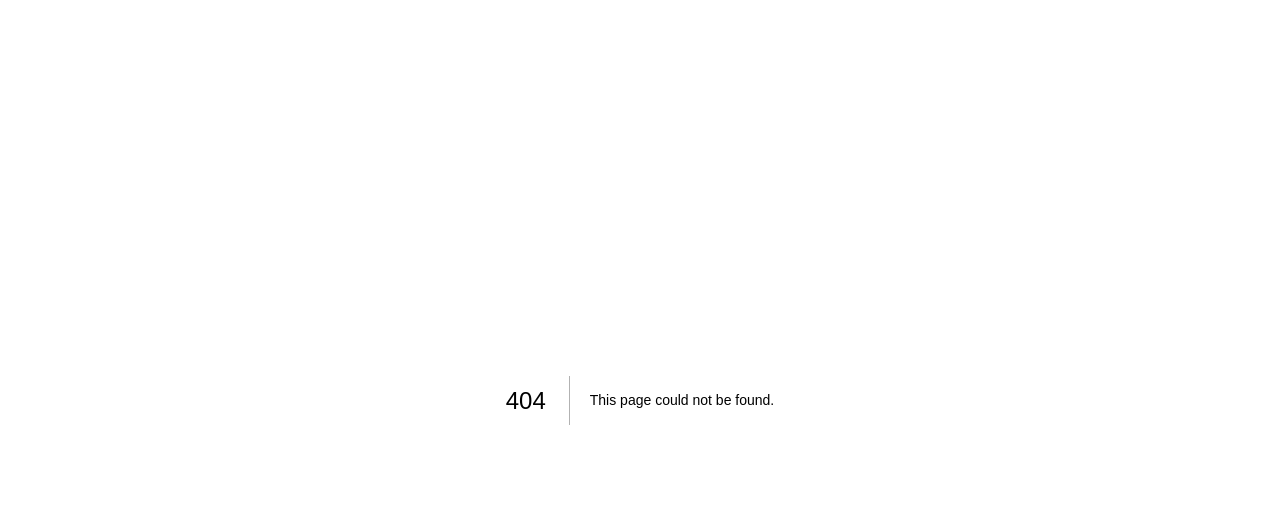
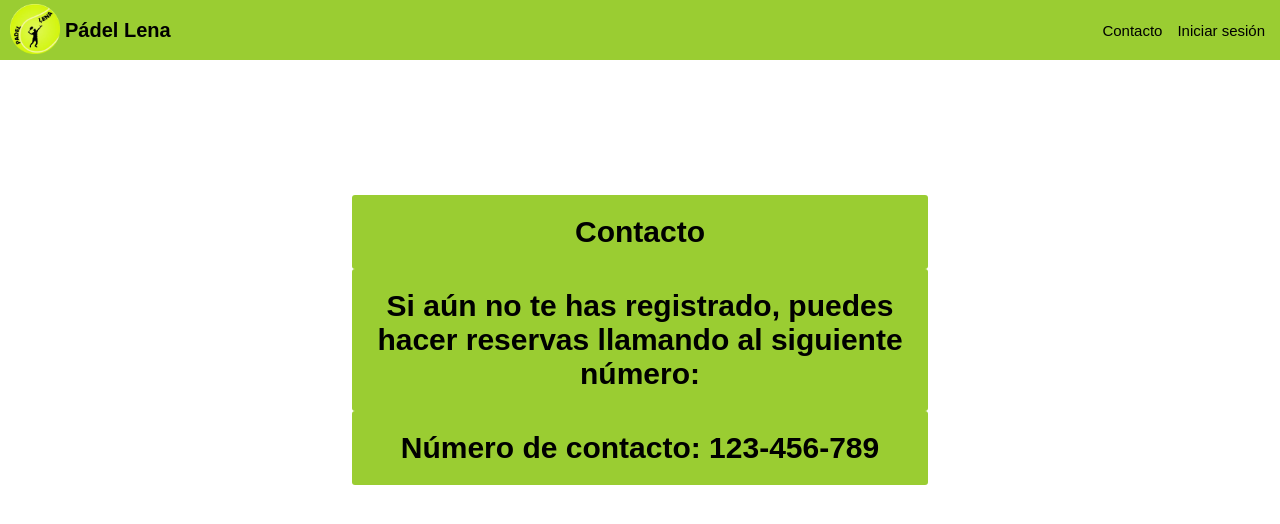
Before and after one commit to FactoriaF5Code/rc2-final-project-enolsurfer, a Next.js app in the folder padel-lena/: page /contact in a window 1280 px wide. Before the commit this address had no page. Shown: the top 524 px of the page. Built offline with nearby package versions, Linux system fonts and the light colour scheme.

Commit message:
login y contacto añadido

```diff
--- a/padel-lena/components/Header.js
+++ b/padel-lena/components/Header.js
@@ -1,19 +1,39 @@
 import React from 'react';
 import Image from 'next/image';
 import Link from 'next/link';
+import { useRouter } from 'next/router';
+import firebaseApp from '../config/firebaseConfig';
+import { getAuth } from 'firebase/auth';
 import styles from '../styles/Header.module.css';
 
 const Header = () => {
+  const router = useRouter();
+  const auth = getAuth(firebaseApp);
+
+  const handleReservarClick = () => {
+    const user = auth.currentUser;
+    if (user) {
+      router.push('/reservas');
+    } else {
+      router.push('/login');
+    }
+  };
+
   return (
     <header className={styles.header}>
       <div className={styles['logo-title']}>
-        <Link href="/"><Image id='logo'
-        src="/Padel-lena.png"
-        alt="Descripción de la imagen"
-        width={50}
-        height={50}
-        /></Link>
-        <h1 className={styles.title}>Pádel Lena</h1>
+        <Link href="/">
+          <Image
+            id='logo'
+            src="/Padel-lena.png"
+            alt="Descripción de la imagen"
+            width={50}
+            height={50}
+          />
+        </Link>
+        <Link href="/">
+          <h1 className={styles.title}>Pádel Lena</h1>
+        </Link>
       </div>
       <nav className={styles.nav}>
         <Link href="/contact" className={styles.link}>Contacto</Link>
--- /dev/null
+++ b/padel-lena/config/firebaseConfig.js
@@ -0,0 +1,20 @@
+// Import the functions you need from the SDKs you need
+import { initializeApp } from "firebase/app";
+// TODO: Add SDKs for Firebase products that you want to use
+// https://firebase.google.com/docs/web/setup#available-libraries
+
+// Your web app's Firebase configuration
+// For Firebase JS SDK v7.20.0 and later, measurementId is optional
+const firebaseConfig = {
+  apiKey: "AIzaSyDgM_DggijQO6ZXS6pRvO5aTBE3bzM-Kgk",
+  authDomain: "padel-lena.firebaseapp.com",
+  projectId: "padel-lena",
+  storageBucket: "padel-lena.appspot.com",
+  messagingSenderId: "499893322525",
+  appId: "1:499893322525:web:3c7d209a5f101477ddd7f4",
+  measurementId: "G-RD3FK0467P"
+};
+
+// Initialize Firebase
+const app = initializeApp(firebaseConfig);
+export default app;
--- a/padel-lena/package.json
+++ b/padel-lena/package.json
@@ -9,8 +9,9 @@
     "lint": "next lint"
   },
   "dependencies": {
+    "firebase": "^10.10.0",
+    "next": "14.1.4",
     "react": "^18",
-    "react-dom": "^18",
-    "next": "14.1.4"
+    "react-dom": "^18"
   }
 }
--- /dev/null
+++ b/padel-lena/pages/contact.js
@@ -0,0 +1,21 @@
+import React from 'react';
+import Header from '../components/Header';
+import Body from '../components/Body';
+import styles from '../styles/Contact.module.css';
+
+const ContactoPage = () => {
+  return (
+    <>
+      <Header />
+      <Body>
+        <div className={styles.container}>
+          <h1>Contacto</h1>
+          <h2>Si aún no te has registrado, puedes hacer reservas llamando al siguiente número:</h2>
+          <h2>Número de contacto: 123-456-789</h2>
+        </div>
+      </Body>
+    </>
+  );
+};
+
+export default ContactoPage;
--- /dev/null
+++ b/padel-lena/styles/Contact.module.css
@@ -0,0 +1,27 @@
+.container {
+    display: flex;
+    flex-direction: column;
+    justify-content: center;
+    align-items: center;
+    height: 70vh;
+    text-align: center;
+}
+
+.container h1 {
+    font-size: 3rem;
+    width: 45%;
+    padding: 2rem;
+    box-sizing: border-box;
+    background-color: yellowgreen;
+    border-radius: 3px;
+}
+
+.container h2 {
+    font-size: 3rem;
+    width: 45%;
+    margin: 0 auto;
+    padding: 2rem;
+    box-sizing: border-box;
+    background-color: yellowgreen;
+    border-radius: 3px;
+}
--- a/padel-lena/styles/Header.module.css
+++ b/padel-lena/styles/Header.module.css
@@ -13,6 +13,7 @@
 }
 .title {
     margin-left: 0.5rem;
+    color: #000;
 }
 .nav {
     display: flex;
```
Also changed, not shown: padel-lena/pages/Home.js (+27 -4 lines), padel-lena/pages/login.js (added, +36 -0 lines), 1 other file (tests, documents, lock files or other folders).
